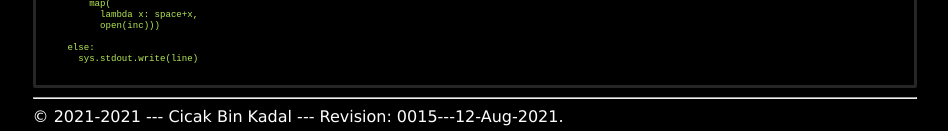
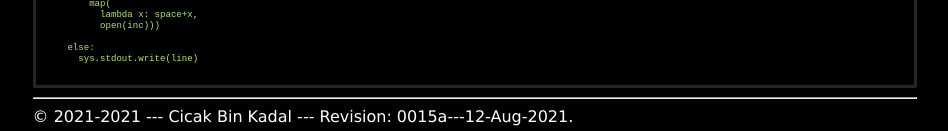
Before and after one commit to dnswd/os212, a Jekyll site: the page built from 000.md, in a window 1280 px wide and 900 px high, scrolled down 4480 px. Shown: the part 766-897 px from the top of the window, without its empty margins (165-1113 px from the left). Built offline with Jekyll 4.4.1, drawn with Linux system fonts in a browser that asks for light colours.

Commit message:
modified:   TXT/mylog.txt

```diff
--- a/_config.yml
+++ b/_config.yml
@@ -1,5 +1,5 @@
 title:       "Operating Systems 2021-2 (OS212)"
-version:     "0015---12-Aug-2021"
+version:     "0015a---12-Aug-2021"
 copyright:   "2021-2021"
 description: >-
   This Is How Me Do It!
```
Also changed, not shown: TXT/mylog.txt (line endings or trailing spaces).
